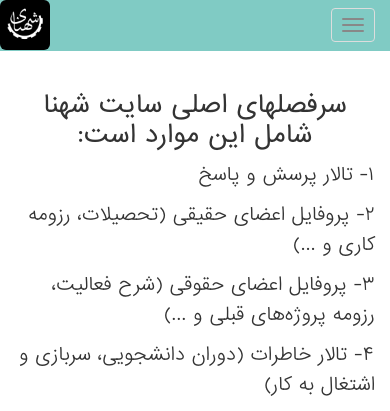
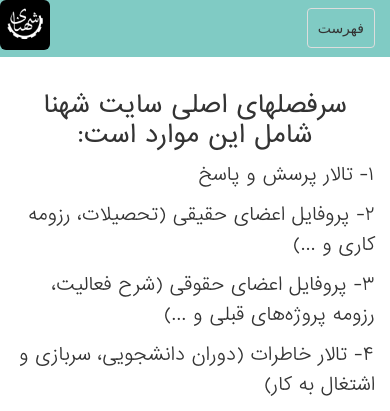
Before and after one commit to arianbakh/shahna, a Django app: template templates/about_us.html in a window 390 px wide. Shown: the top 411 px of the page. Run offline with Django 3.2, Linux system fonts and the light colour scheme; the template is opened without the code that fills it, so the values that code supplies are empty; some libraries are stand-ins or nearby versions.

Commit message:
Change mobile menu

```diff
--- a/templates/base.html
+++ b/templates/base.html
@@ -28,9 +28,7 @@
         <!-- Brand and toggle get grouped for better mobile display -->
         <div class="navbar-header navbar-right">
           <button type="button" class="navbar-toggle collapsed" data-toggle="collapse" data-target="#navbar-collapse-1" aria-expanded="false">
-            <span class="icon-bar"></span>
-            <span class="icon-bar"></span>
-            <span class="icon-bar"></span>
+            <span>فهرست</span>
           </button>
           <a class="navbar-brand" href="{% url 'home' %}"><img src="{% static 'img/logo.jpg' %}" class="img-rounded" data-toggle="tooltip" title="شبکه هم‌افزایی نخبگان ایرانی"></a>
         </div>
```
